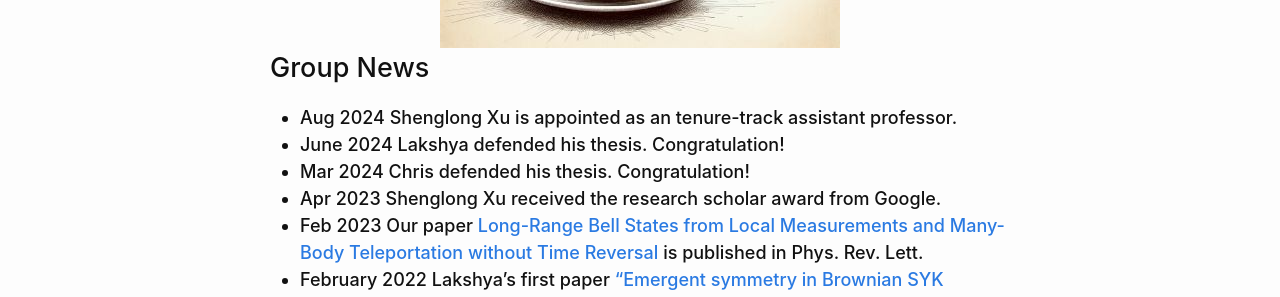
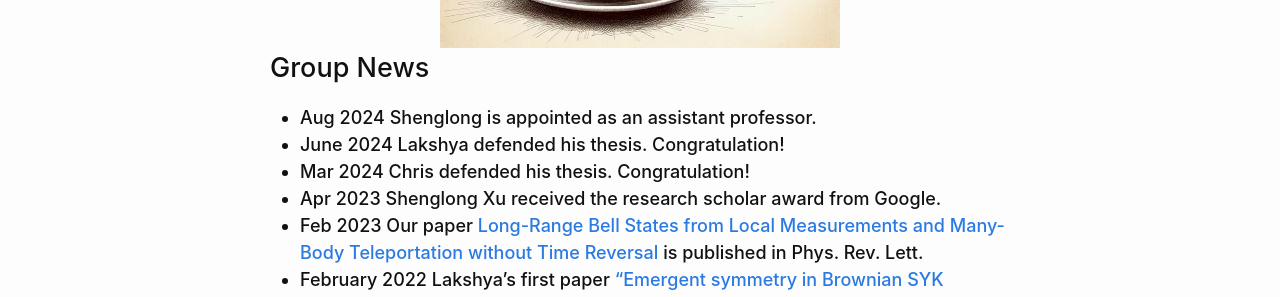
Before and after one commit to slxuphys/slxuphys.github.io, a Jekyll site: the page built from index.md, in a window 1280 px wide. Shown: the part 1055-1352 px from the top of the page. Built offline with Jekyll 4.4.1, drawn with Linux system fonts in a browser that asks for light colours; nearby versions of some CDN libraries.

Commit message:
minior issue

```diff
--- a/index.md
+++ b/index.md
@@ -15,7 +15,7 @@ What does quantum many-body physics study? Individual fish in the school just se
 
 
 ## Group News
-- Aug 2024 Shenglong Xu is appointed as an tenure-track assistant professor.
+- Aug 2024 Shenglong is appointed as an assistant professor.
 - June 2024 Lakshya defended his thesis. Congratulation!
 - Mar 2024 Chris defended his thesis. Congratulation!
 - Apr 2023 Shenglong Xu received the research scholar award from Google.
```
